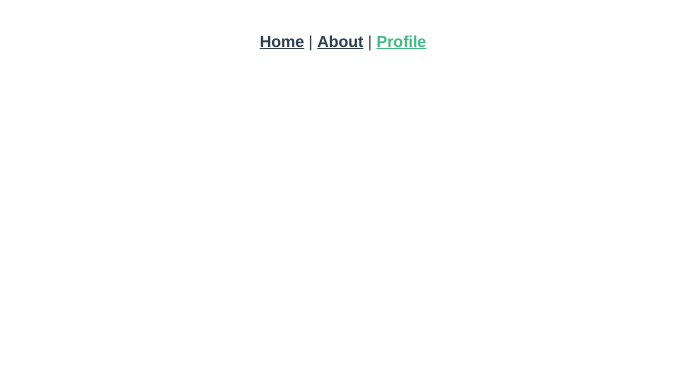
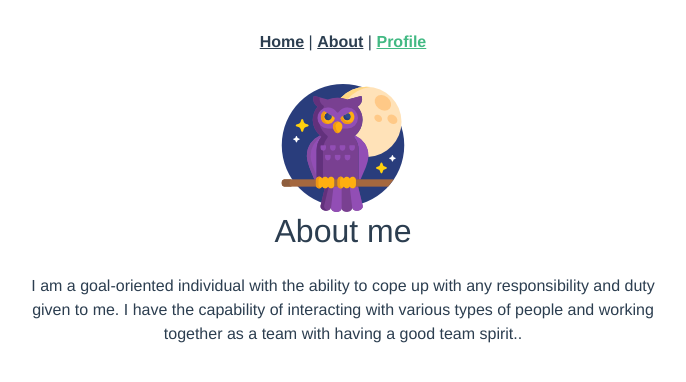
Before and after one commit to HasiniSama/lms_web, a Vue app: page /profile in a window 1280 px wide. Shown: the top 382 px of the page, without its empty margins (297-983 px from the left). Built offline with nearby package versions, Linux system fonts and the light colour scheme.

Commit message:
add avatar

```diff
--- a/src/views/ProfileView.vue
+++ b/src/views/ProfileView.vue
@@ -1,6 +1,16 @@
 <template>
-  <div class="home">
-
+  <div class="container profile">
+    <div class="row justify-content-center">
+          <div class="col-md-4 ml-5">
+            <img src="../assets/owl.png" alt="">
+          </div>
+          <h2>About me</h2>
+          <div class="col-md-7">
+            <p class="pt-3" data-aos="fade-down">I am a goal-oriented individual with the ability to cope up with any responsibility and duty given to me.
+              I have the capability of interacting with various types of people and working together as a team
+               with having a good team spirit..</p>
+            </div>
+    </div>
   </div>
 </template>
 
```
Also changed, not shown: src/assets/owl.png (added), src/assets/profileAvatar.jpeg (added).
